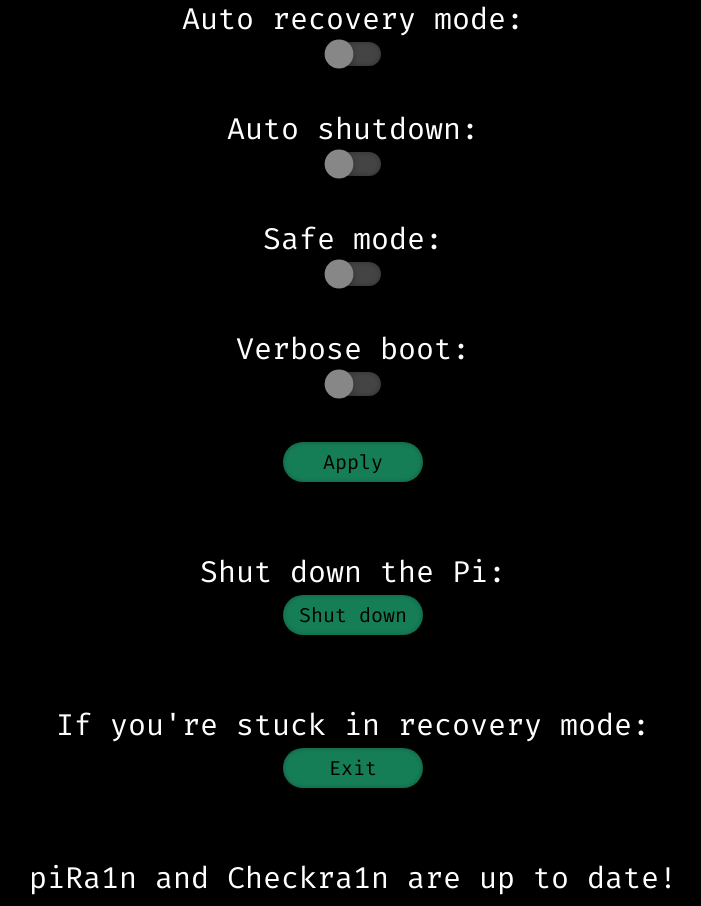
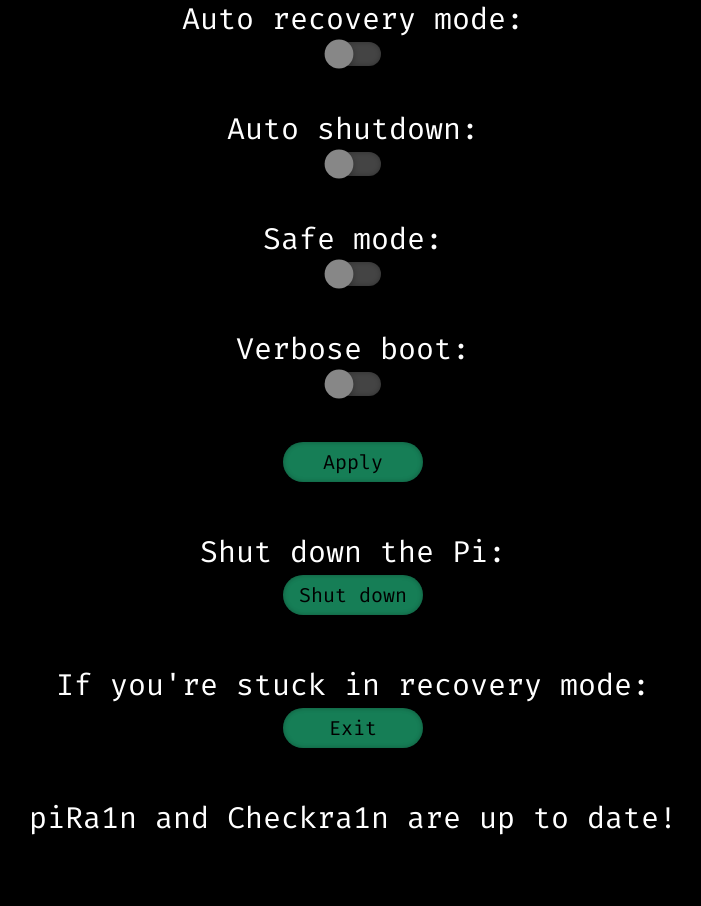
Before and after one commit to raspberryenvoie/piRa1n-web, a PHP site: page / in a window 1280 px wide. Shown: the part 131-1037 px from the top of the page, without its empty margins (287-988 px from the left). After the commit the page ends 966 px from the top, so only its background shows below. Run offline with PHP 8.4, Linux system fonts and the light colour scheme.

Commit message:
Reduce the top margin for .otherDiv

```diff
--- a/style.css
+++ b/style.css
@@ -77,5 +77,5 @@ input[type="submit"]:hover {
 .otherDiv {
   text-align: center;
   font-size: 30px;
-  margin-top: 70px;
+  margin-top: 50px;
 }
```
